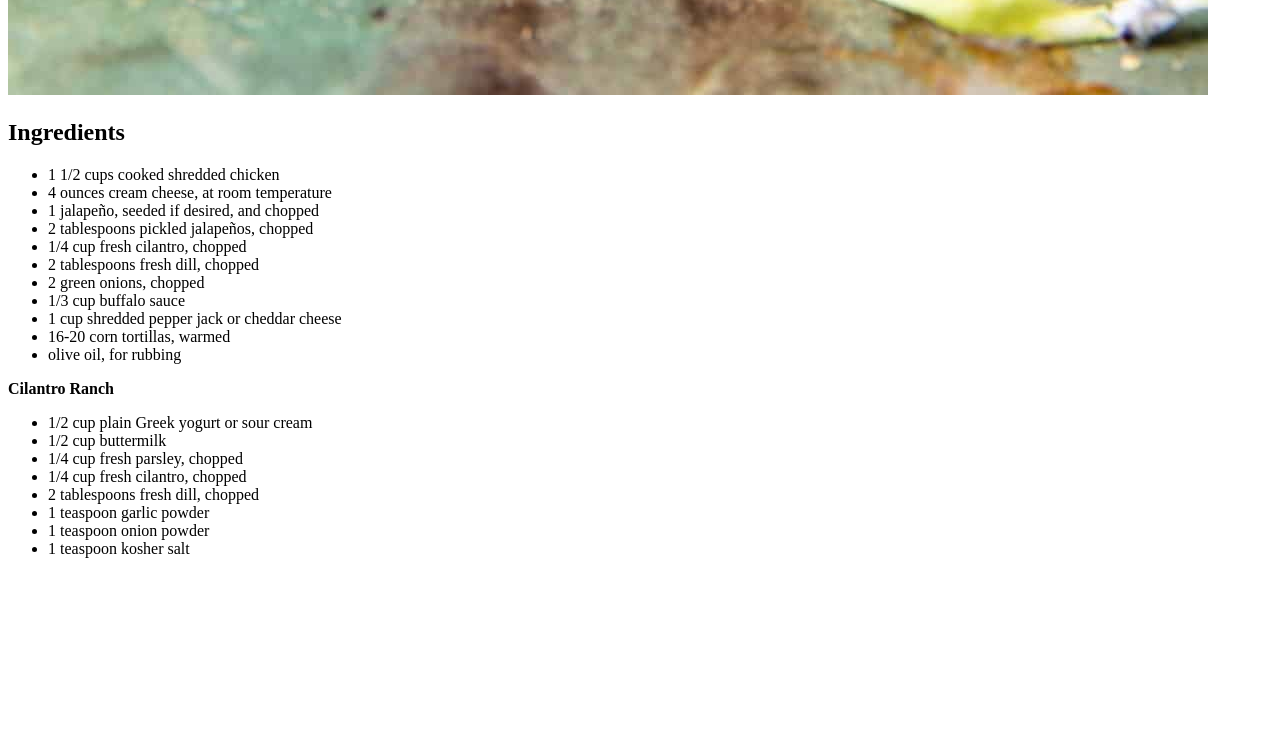
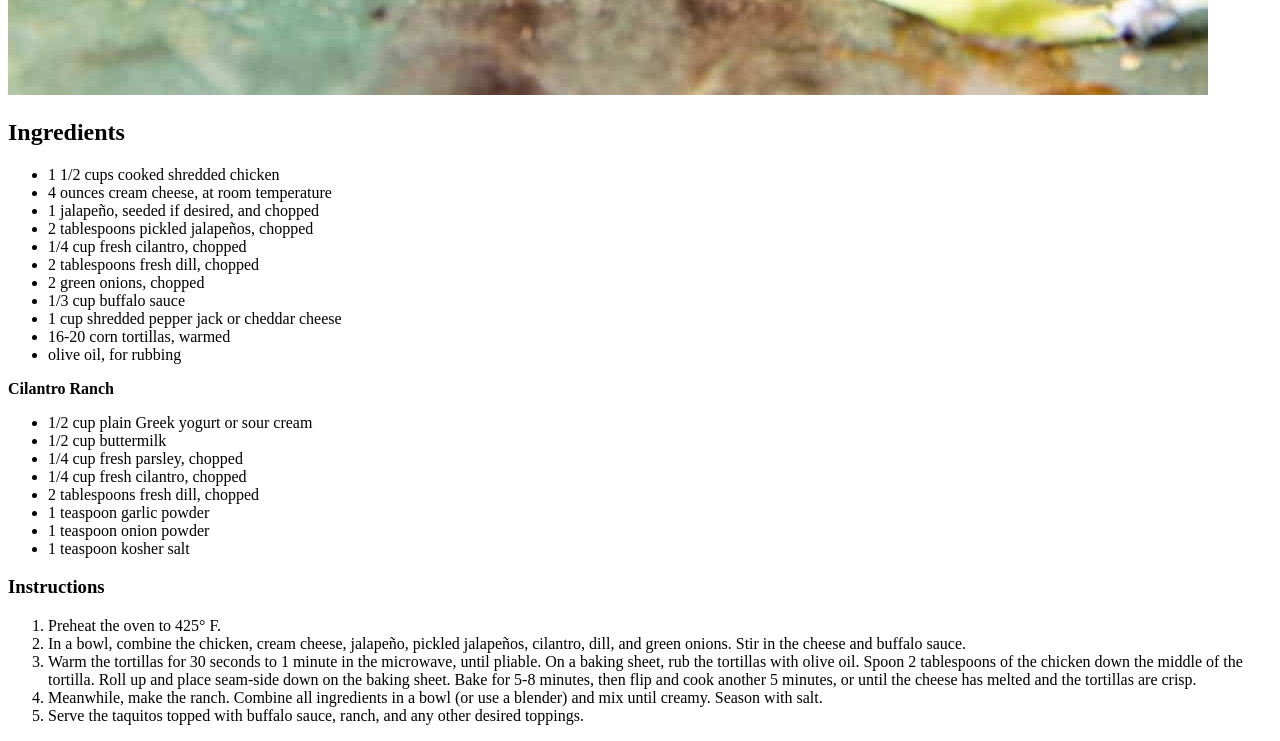
Before and after one commit to mszymurski/odin-recipes, a plain HTML site: page recipes/taquitos.html in a window 1280 px wide. Shown: the part 1785-2526 px from the top of the page. Before the commit the page ends 2359 px from the top, so only its background shows below. Drawn offline with Linux system fonts and the light colour scheme.

Commit message:
Added Instructions

```diff
--- a/recipes/taquitos.html
+++ b/recipes/taquitos.html
@@ -41,6 +41,18 @@
             <li>1 teaspoon onion powder</li>
             <li>1 teaspoon kosher salt</li>
     </ul>
+
+    <p>
+        <h3> Instructions</h3>
+    </p>
+    <ol>
+        <li>Preheat the oven to 425° F.</li>
+        <li>In a bowl, combine the chicken, cream cheese, jalapeño, pickled jalapeños, cilantro, dill, and green onions. Stir in the cheese and buffalo sauce.</li>
+        <li>Warm the tortillas for 30 seconds to 1 minute in the microwave, until pliable. On a baking sheet, rub the tortillas with olive oil. Spoon 2 tablespoons of the chicken down the middle of the tortilla. Roll up and place seam-side down on the baking
+            sheet. Bake for 5-8 minutes, then flip and cook another 5 minutes, or until the cheese has melted and the tortillas are crisp.</li>
+        <li>Meanwhile, make the ranch. Combine all ingredients in a bowl (or use a blender) and mix until creamy. Season with salt.</li>
+        <li>Serve the taquitos topped with buffalo sauce, ranch, and any other desired toppings.</li>
+    </ol>
 </body>
 
 </html>
```
